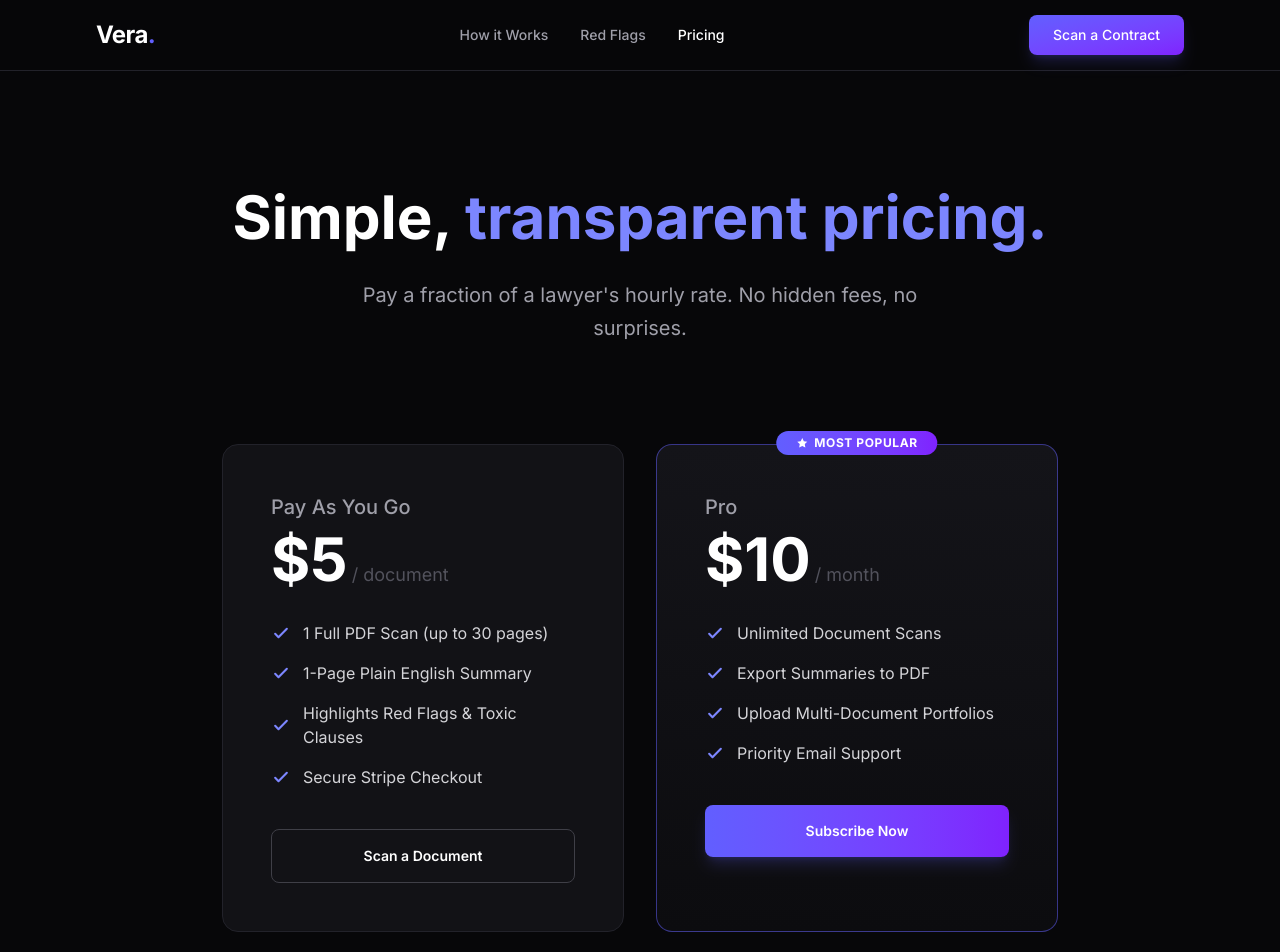
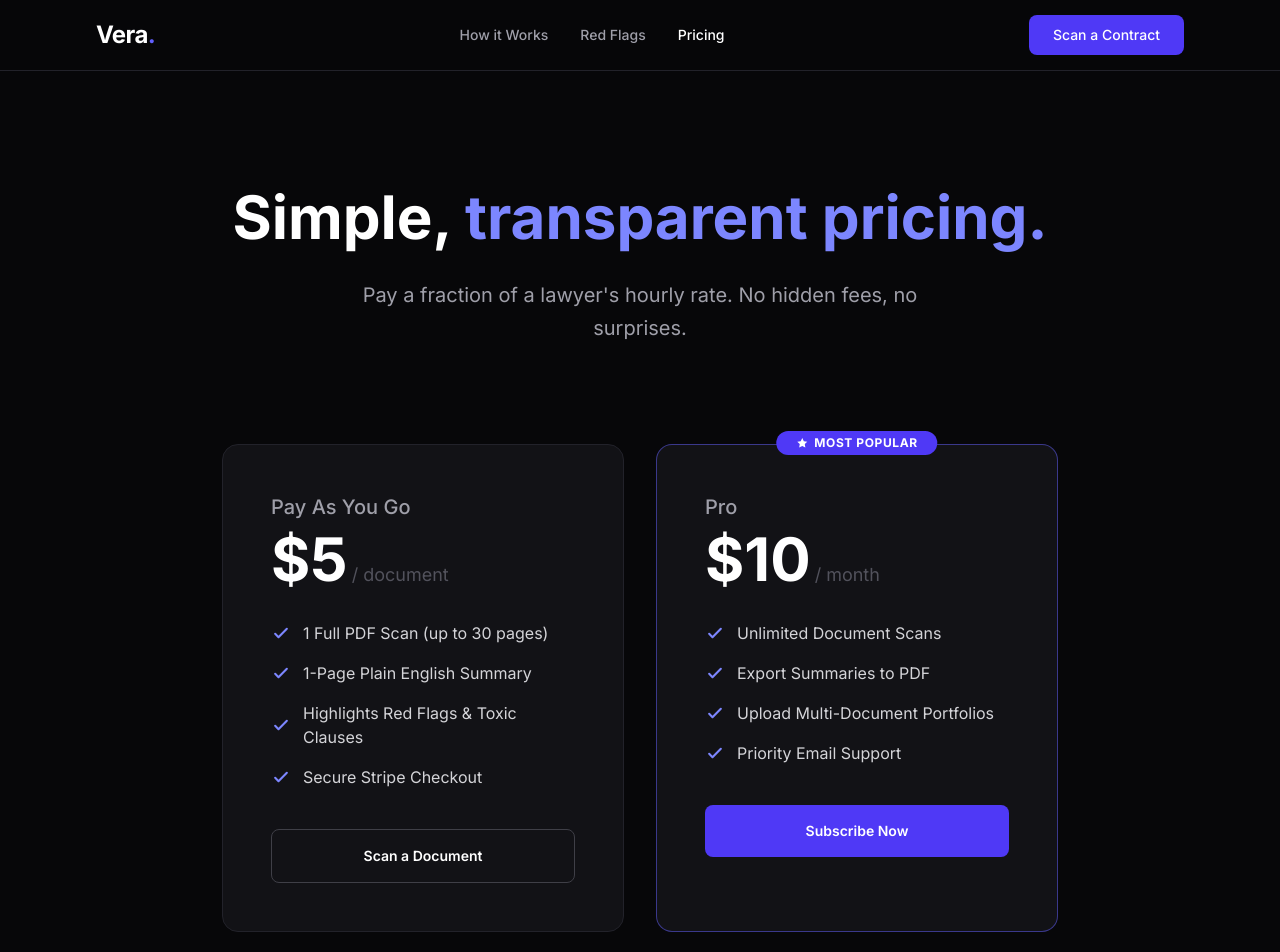
Before and after one commit to 0x3rn/Vera, a Next.js app: page /pricing in a window 1280 px wide. Shown: the top 952 px of the page. Built offline with nearby package versions, Linux system fonts and the light colour scheme.

Commit message:
fix: remove all remaining color gradients — replaced with solid indigo-600
- Page: pricing cards, analyze button, subscribe button
- Pricing page: nav CTA, Pro card bg/badge/button
- Results page: View Pricing button
- All now use solid bg-indigo-600 with hover:bg-indigo-700

```diff
--- a/src/app/page.tsx
+++ b/src/app/page.tsx
@@ -354,8 +354,8 @@ export default function Home() {
                     Get started
                   </Link>
                 </div>
-                <div className="bg-gradient-to-b from-[#141419] to-[#0c0c0f] border border-indigo-500/50 rounded-2xl p-8 text-center hover:border-indigo-500 transition-all relative">
-                  <div className="absolute -top-3 left-1/2 -translate-x-1/2 bg-gradient-to-r from-indigo-500 to-violet-600 px-4 py-1 rounded-full text-xs font-bold uppercase tracking-wider flex items-center gap-1.5">
+                <div className="bg-[#121216] border border-indigo-500/50 rounded-2xl p-8 text-center hover:border-indigo-500 transition-all relative">
+                  <div className="absolute -top-3 left-1/2 -translate-x-1/2 bg-indigo-600 px-4 py-1 rounded-full text-xs font-bold uppercase tracking-wider flex items-center gap-1.5">
                     <svg className="w-3 h-3" fill="currentColor" viewBox="0 0 24 24"><path d="M12 2l3.09 6.26L22 9.27l-5 4.87 1.18 6.88L12 17.77l-6.18 3.25L7 14.14 2 9.27l6.91-1.01L12 2z" /></svg>
                     Best Value
                   </div>
@@ -376,7 +376,7 @@ export default function Home() {
                       Cancel anytime
                     </li>
                   </ul>
-                  <Link href="/pricing" className="inline-block w-full py-3 rounded-lg bg-gradient-to-r from-indigo-500 to-violet-600 text-white text-sm font-semibold hover:-translate-y-0.5 transition-all">
+                  <Link href="/pricing" className="inline-block w-full py-3 rounded-lg bg-indigo-600 text-white text-sm font-semibold hover:bg-indigo-700 hover:-translate-y-0.5 transition-all">
                     Subscribe
                   </Link>
                 </div>
@@ -475,7 +475,7 @@ export default function Home() {
                 <button
                   onClick={handleTextSubmit}
                   disabled={textInput.trim().length < 100}
-                  className="w-full py-4 rounded-lg bg-gradient-to-r from-indigo-500 to-violet-600 text-white font-semibold text-base hover:-translate-y-0.5 hover:shadow-lg hover:shadow-indigo-500/30 transition-all disabled:opacity-40 disabled:cursor-not-allowed disabled:hover:translate-y-0"
+                  className="w-full py-4 rounded-lg bg-indigo-600 text-white font-semibold text-base hover:bg-indigo-700 hover:-translate-y-0.5 hover:shadow-lg hover:shadow-indigo-500/30 transition-all disabled:opacity-40 disabled:cursor-not-allowed disabled:hover:translate-y-0"
                 >
                   Analyze this contract
                 </button>
--- a/src/app/pricing/page.tsx
+++ b/src/app/pricing/page.tsx
@@ -46,7 +46,7 @@ export default function PricingPage() {
           <div>
             <Link
               href="/"
-              className="inline-block px-6 py-2.5 rounded-lg text-sm font-medium bg-gradient-to-br from-indigo-500 to-violet-600 text-white shadow-lg shadow-indigo-500/20 hover:shadow-indigo-500/40 hover:-translate-y-0.5 transition-all"
+              className="inline-block px-6 py-2.5 rounded-lg text-sm font-medium bg-indigo-600 text-white hover:bg-indigo-700 hover:-translate-y-0.5 transition-all"
             >
               Scan a Contract
             </Link>
@@ -118,7 +118,7 @@ export default function PricingPage() {
 
             {/* Pro */}
             <div
-              className={`relative bg-gradient-to-b from-[#141419] to-[#0c0c0f] border rounded-2xl p-12 transition-all duration-300 ${
+              className={`relative bg-[#121216] border rounded-2xl p-12 transition-all duration-300 ${
                 hoveredPlan === "subscription"
                   ? "border-indigo-500 -translate-y-1 shadow-2xl shadow-indigo-500/10"
                   : "border-indigo-500/50"
@@ -126,7 +126,7 @@ export default function PricingPage() {
               onMouseEnter={() => setHoveredPlan("subscription")}
               onMouseLeave={() => setHoveredPlan(null)}
             >
-              <div className="absolute -top-3.5 left-1/2 -translate-x-1/2 bg-gradient-to-r from-indigo-500 to-violet-600 px-5 py-1 rounded-full text-xs font-bold uppercase tracking-wider flex items-center gap-1.5">
+              <div className="absolute -top-3.5 left-1/2 -translate-x-1/2 bg-indigo-600 px-5 py-1 rounded-full text-xs font-bold uppercase tracking-wider flex items-center gap-1.5">
                 <svg className="w-3 h-3" fill="currentColor" viewBox="0 0 24 24">
                   <path d="M12 2l3.09 6.26L22 9.27l-5 4.87 1.18 6.88L12 17.77l-6.18 3.25L7 14.14 2 9.27l6.91-1.01L12 2z" />
                 </svg>
@@ -157,7 +157,7 @@ export default function PricingPage() {
               </ul>
               <button
                 onClick={() => handleCheckout("subscription")}
-                className="w-full py-4 rounded-lg text-sm font-semibold bg-gradient-to-r from-indigo-500 to-violet-600 text-white shadow-lg shadow-indigo-500/20 hover:shadow-indigo-500/40 hover:-translate-y-0.5 transition-all"
+                className="w-full py-4 rounded-lg text-sm font-semibold bg-indigo-600 text-white hover:bg-indigo-700 hover:-translate-y-0.5 transition-all"
               >
                 Subscribe Now
               </button>
--- a/src/app/results/[id]/page.tsx
+++ b/src/app/results/[id]/page.tsx
@@ -142,7 +142,7 @@ export default function ResultsPage() {
           </p>
           <Link
             href="/pricing"
-            className="inline-block px-6 py-2.5 rounded-lg text-sm font-medium bg-gradient-to-br from-indigo-500 to-violet-600 text-white"
+            className="inline-block px-6 py-2.5 rounded-lg text-sm font-medium bg-indigo-600 text-white hover:bg-indigo-700 transition-colors"
           >
             View Pricing
           </Link>
```
